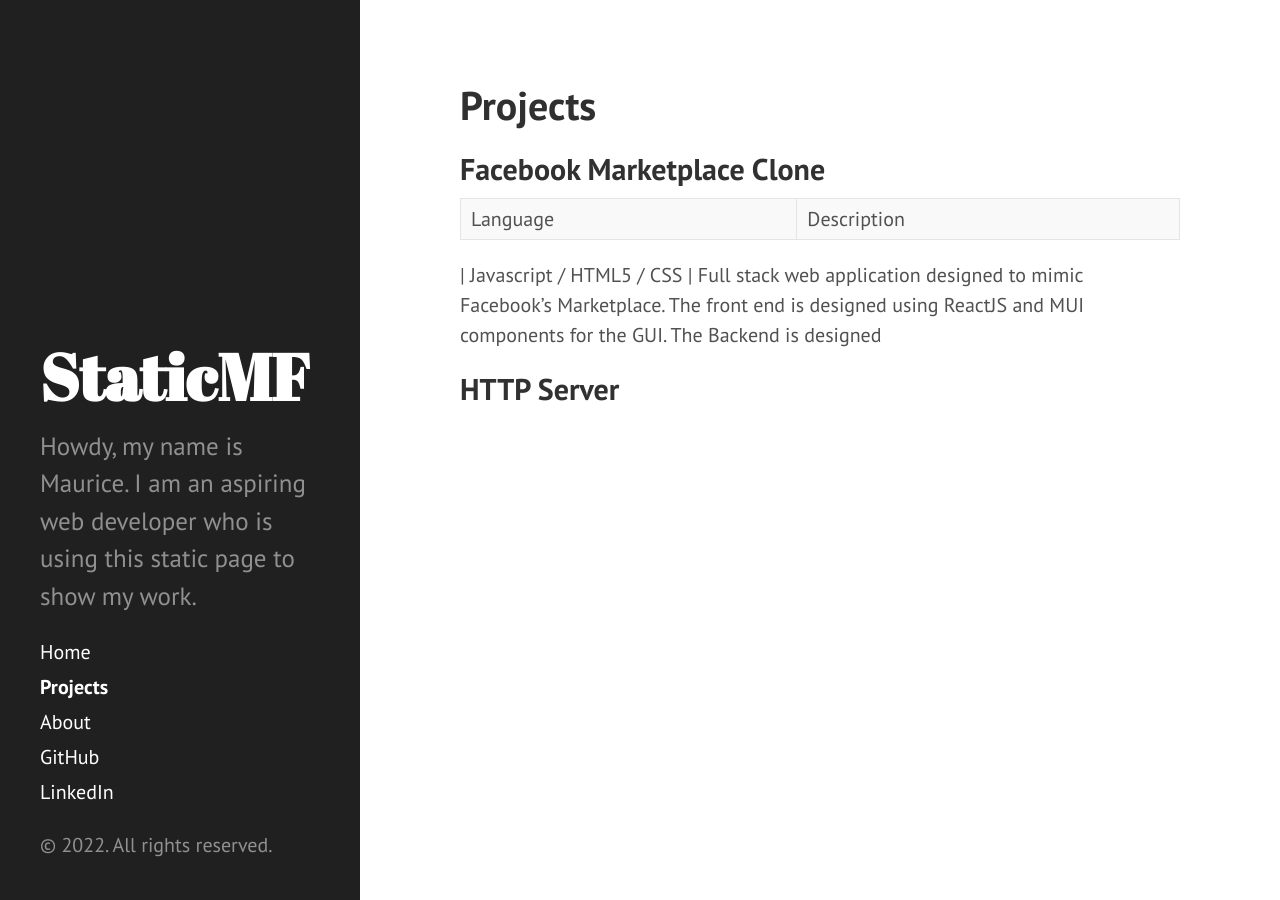
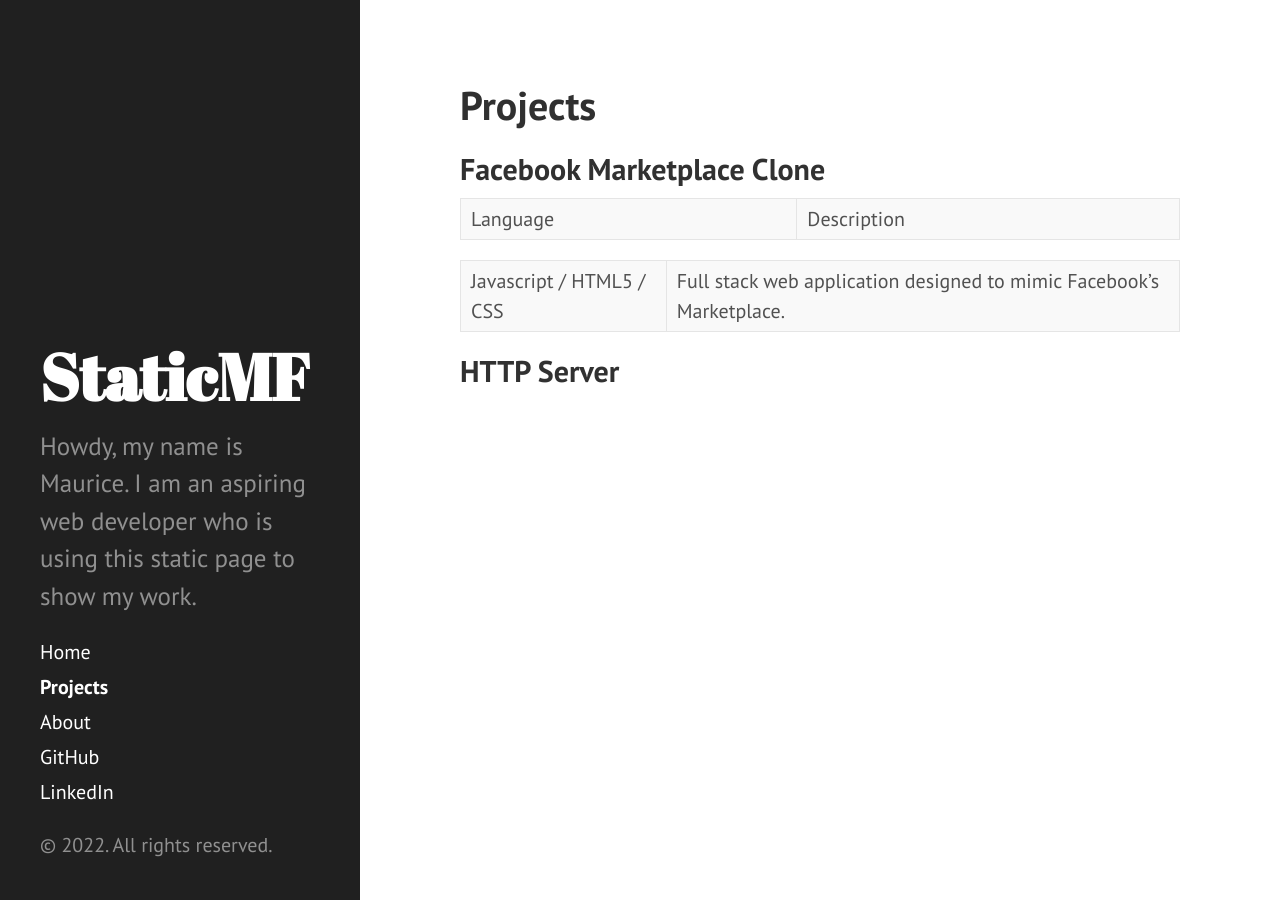
Before and after one commit to Maudi84/static_mf, a Jekyll site: the page built from Projects.md, in a window 1280 px wide. Built offline with Jekyll 4.4.1, drawn with Linux system fonts in a browser that asks for light colours.

Commit message:
Update Projects.md

```diff
--- a/Projects.md
+++ b/Projects.md
@@ -12,6 +12,5 @@
 | Language     | Description |
 
 | Javascript / HTML5 / CSS   | Full stack web application designed to mimic Facebook's Marketplace.
-The front end is designed using ReactJS and MUI components for the GUI. The Backend is designed
 
 ## HTTP Server
```
